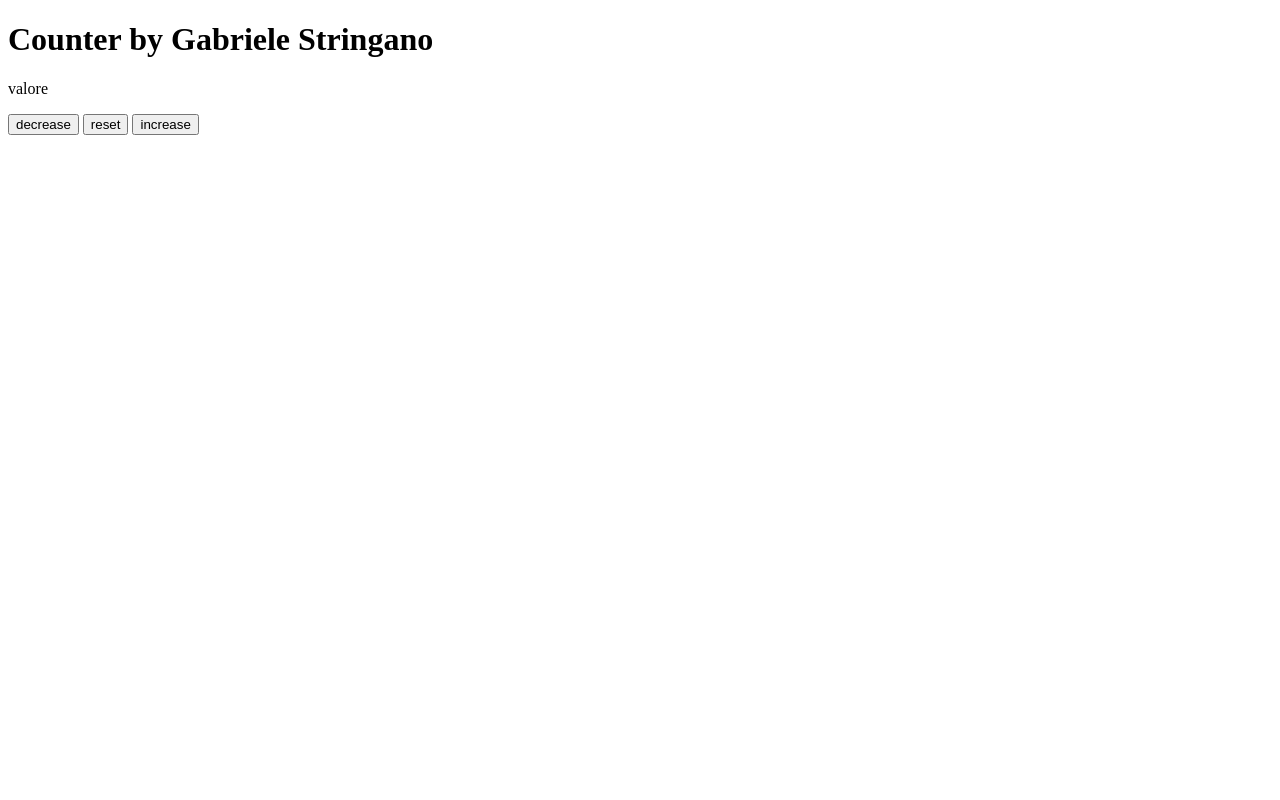
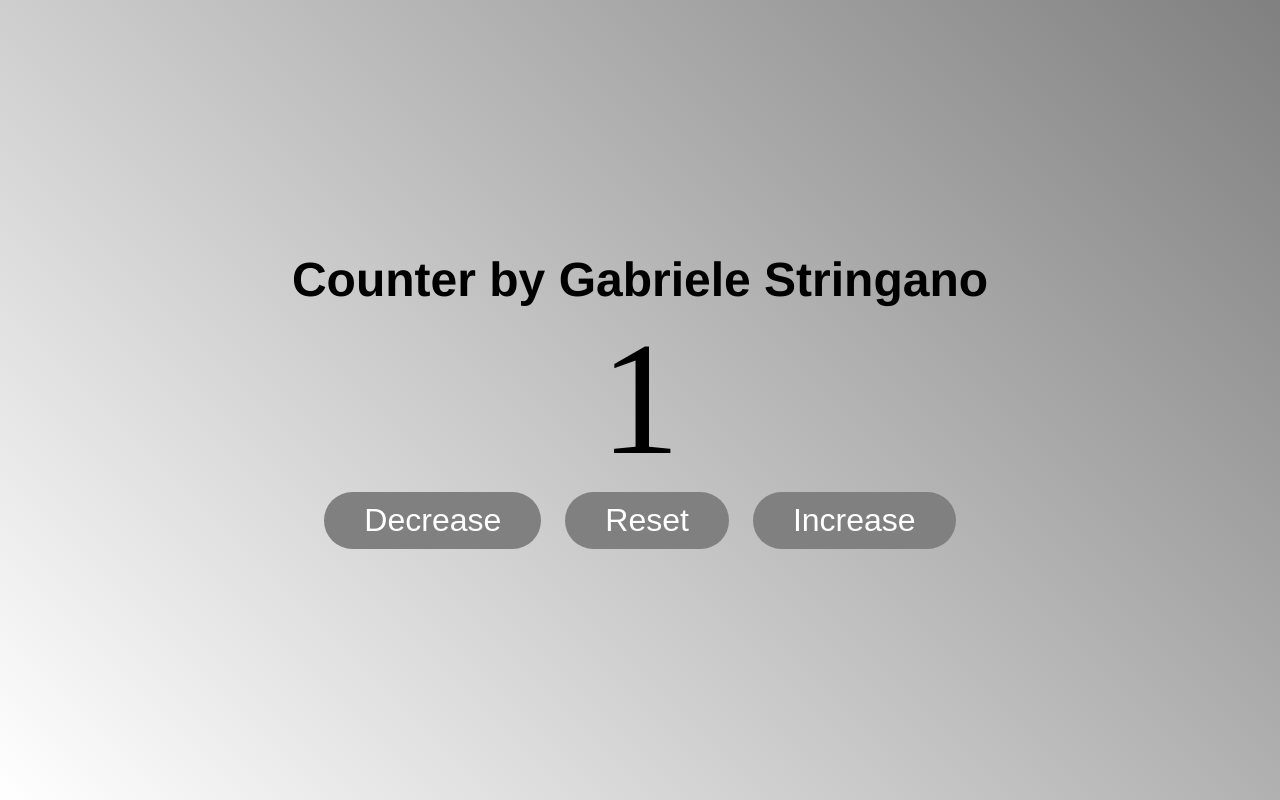
Before and after one commit to Gabriele-Stringano/counter-js, a plain HTML site: page index.html in a window 1280 px wide. Drawn offline with Linux system fonts and the light colour scheme.

Commit message:
Updated the style of elements
Used the style.css file to update the style of the site

```diff
--- a/css/style.css
+++ b/css/style.css
@@ -0,0 +1,35 @@
+* {
+    margin: 0;
+    padding: 0;
+    box-sizing: content-box;
+  }
+
+.container{
+    height: 100vh;
+    background-image: linear-gradient(45deg, white, gray);
+    display: flex;
+    align-items: center;
+    justify-content: center;
+    flex-direction: column;
+    text-align: center;
+}
+
+.title{
+    font-family: "Helvetica", "Arial", sans-serif;
+    font-size: 3rem ;
+}
+
+.counter{
+    font-size: 10rem;
+}
+
+.btn{
+    font-size: 2rem;
+    color: #FFFFFF;
+    background-color: gray;
+    border: none;
+    border-radius: 50px;
+    padding: 10px 40px;
+    margin: 0 10px;
+    cursor: pointer;
+}
--- a/index.html
+++ b/index.html
@@ -2,17 +2,21 @@
 <html lang="en" dir="ltr">
   <head>
     <meta charset="utf-8">
+    <meta name='viewport'
+      content='width=device-width, initial-scale=1.0, maximum-scale=1.0, user-scalable=0'/> <!-- I prevent mobile devices from changing scale-->
     <title>Counter by Gabriele Stringano</title>
+    <link rel="icon" type="image/x-icon" href=""> <!--Favicon Image-->
+    <link rel='stylesheet' href='css/style.css'/> <!--Link to css-->
   </head>
   <body>
     <main>
       <div class="container">
         <h1 class="title">Counter by Gabriele Stringano</h1>
-        <p class="counter"> valore</p>
+        <p class="counter">1</p>
         <div class="buttons">
-            <button type="button" name="decrease">decrease</button>
-            <button type="button" name="reset">reset</button>
-            <button type="button" name="increase">increase</button>
+            <button class="btn" type="button" name="decrease">Decrease</button>
+            <button class="btn" type="btn" name="reset">Reset</button>
+            <button class="btn" type="btn" name="increase">Increase</button>
         </div>
       </div>
     </main>
```
Also changed, not shown: 1 other file.
